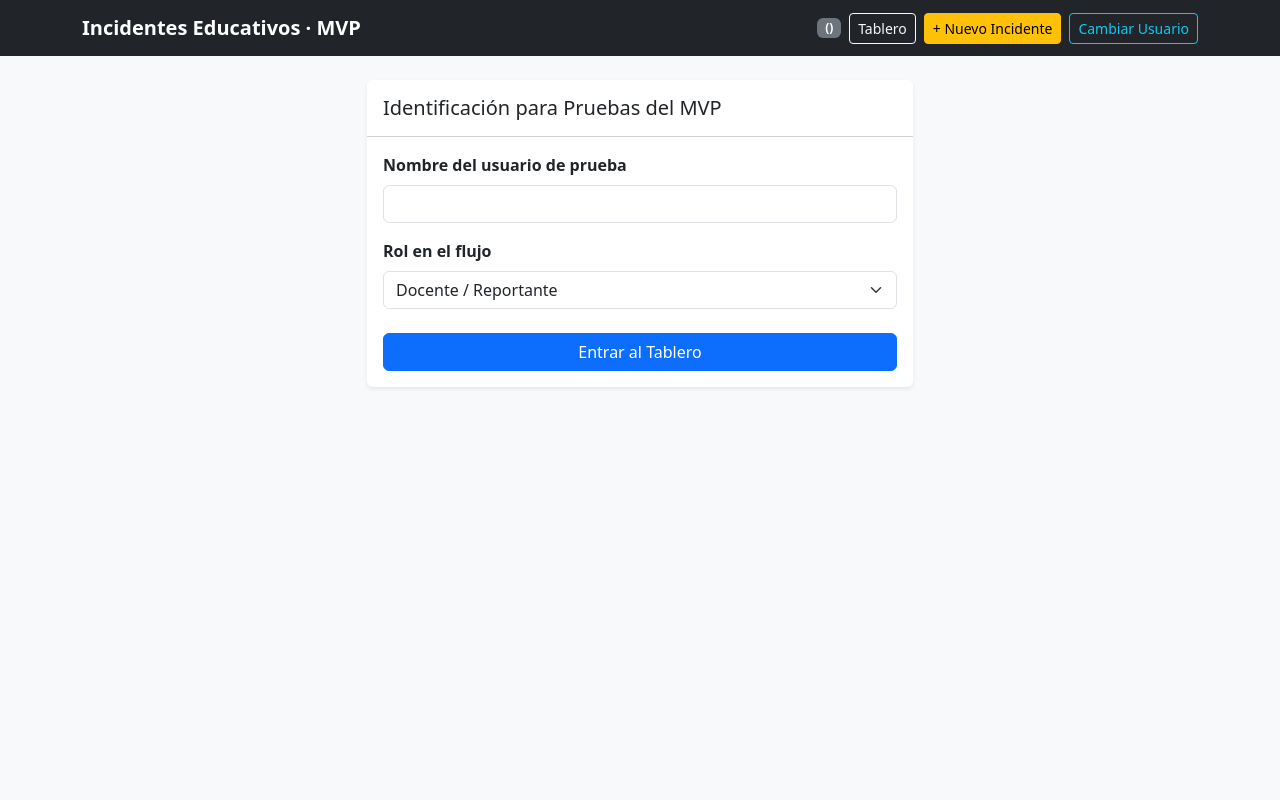
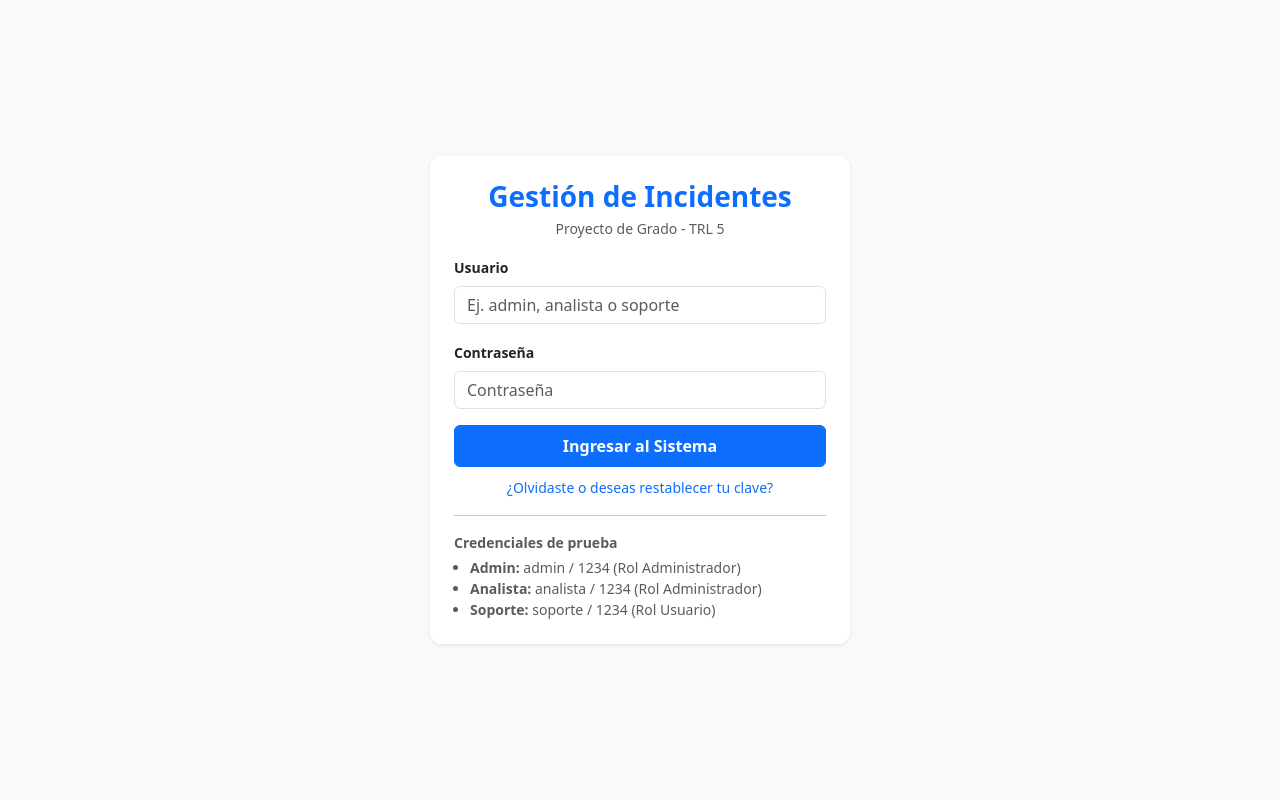
Before and after one commit to Franjulian/gestion-incidentes-mvp, a Flask app: page /login in a window 1280 px wide. Run offline with Flask 3, Linux system fonts and the light colour scheme.

Commit message:
Update login.html

```diff
--- a/templates/login.html
+++ b/templates/login.html
@@ -1,31 +1,83 @@
-{% extends "base.html" %}
-{% block title %}Acceso de Prueba{% endblock %}
+<!DOCTYPE html>
+<html lang="es">
+<head>
+    <meta charset="UTF-8">
+    <meta name="viewport" content="width=device-width, initial-scale=1.0">
+    <title>Gestión de Incidentes · Acceso</title>
+    <link href="https://cdn.jsdelivr.net/npm/bootstrap@5.3.3/dist/css/bootstrap.min.css" rel="stylesheet">
+</head>
+<body class="bg-light d-flex align-items-center justify-content-center min-vh-100">
 
-{% block content %}
-<div class="row justify-content-center">
-  <div class="col-md-6">
-    <div class="card border-0 shadow-sm">
-      <div class="card-header bg-white py-3">
-        <h5 class="mb-0">Identificación para Pruebas del MVP</h5>
+    <div class="card shadow-sm border-0 p-4" style="max-width: 420px; width: 100%; border-radius: 12px;">
+        <div class="text-center mb-3">
+            <h3 class="fw-bold text-primary mb-1">Gestión de Incidentes</h3>
+            <p class="text-muted small mb-0">Proyecto de Grado - TRL 5</p>
         </div>
-      <div class="card-body">
+
+        {% with messages = get_flashed_messages(with_categories=true) %}
+            {% if messages %}
+                {% for category, message in messages %}
+                    <div class="alert alert-{{ category }} py-2 small" role="alert">
+                        {{ message }}
+                    </div>
+                {% endfor %}
+            {% endif %}
+        {% endwith %}
+
         <form method="POST" action="{{ url_for('login') }}">
             <div class="mb-3">
-            <label class="form-label fw-semibold">Nombre del usuario de prueba</label>
-            <input type="text" name="usuario" class="form-control" value="{{ usuario }}" required />
+                <label for="username" class="form-label fw-semibold small">Usuario</label>
+                <input type="text" class="form-control" id="username" name="username" placeholder="Ej. admin, analista o soporte" required>
             </div>
-          <div class="mb-4">
-            <label class="form-label fw-semibold">Rol en el flujo</label>
-            <select name="rol" class="form-select">
-              <option value="Docente / Reportante" {% if rol == "Docente / Reportante" %}selected{% endif %}>Docente / Reportante</option>
-              <option value="Coordinador / Soporte" {% if rol == "Coordinador / Soporte" %}selected{% endif %}>Coordinador / Soporte</option>
-              <option value="Administrador" {% if rol == "Administrador" %}selected{% endif %}>Administrador</option>
-            </select>
+
+            <div class="mb-3">
+                <label for="password" class="form-label fw-semibold small">Contraseña</label>
+                <input type="password" class="form-control" id="password" name="password" placeholder="Contraseña" required>
             </div>
-          <button type="submit" class="btn btn-primary w-100">Entrar al Tablero</button>
+
+            <button type="submit" class="btn btn-primary w-100 fw-semibold py-2">
+                Ingresar al Sistema
+            </button>
+        </form>
+
+        <div class="text-center mt-2">
+            <a class="small text-decoration-none" data-bs-toggle="collapse" href="#panelRestablecer" role="button" aria-expanded="false">
+                ¿Olvidaste o deseas restablecer tu clave?
+            </a>
+        </div>
+
+        <div class="collapse mt-3" id="panelRestablecer">
+            <div class="border rounded p-3 bg-light">
+                <p class="fw-semibold small mb-2">Restablecer contraseña (Entorno de pruebas)</p>
+                <form method="POST" action="{{ url_for('restablecer_clave') }}">
+                    <div class="mb-2">
+                        <input type="text" class="form-control form-control-sm" name="reset_username" placeholder="Usuario (admin, analista o soporte)" required>
+                    </div>
+                    <div class="mb-2">
+                        <input type="password" class="form-control form-control-sm" name="nueva_clave" placeholder="Nueva contraseña" required>
+                    </div>
+                    <div class="mb-2">
+                        <input type="password" class="form-control form-control-sm" name="confirmar_clave" placeholder="Confirmar nueva contraseña" required>
+                    </div>
+                    <button type="submit" class="btn btn-outline-secondary btn-sm w-100">
+                        Actualizar contraseña
+                    </button>
                 </form>
             </div>
         </div>
+
+        <hr class="my-3">
+
+        <div class="small text-muted">
+            <p class="fw-semibold mb-1">Credenciales de prueba</p>
+            <ul class="mb-0 ps-3">
+                <li><strong>Admin:</strong> admin / 1234 (Rol Administrador)</li>
+                <li><strong>Analista:</strong> analista / 1234 (Rol Administrador)</li>
+                <li><strong>Soporte:</strong> soporte / 1234 (Rol Usuario)</li>
+            </ul>
         </div>
     </div>
-{% endblock %}
+
+    <script src="https://cdn.jsdelivr.net/npm/bootstrap@5.3.3/dist/js/bootstrap.bundle.min.js"></script>
+</body>
+</html>
```
Lines whose indentation alone changed are shown as unchanged.
